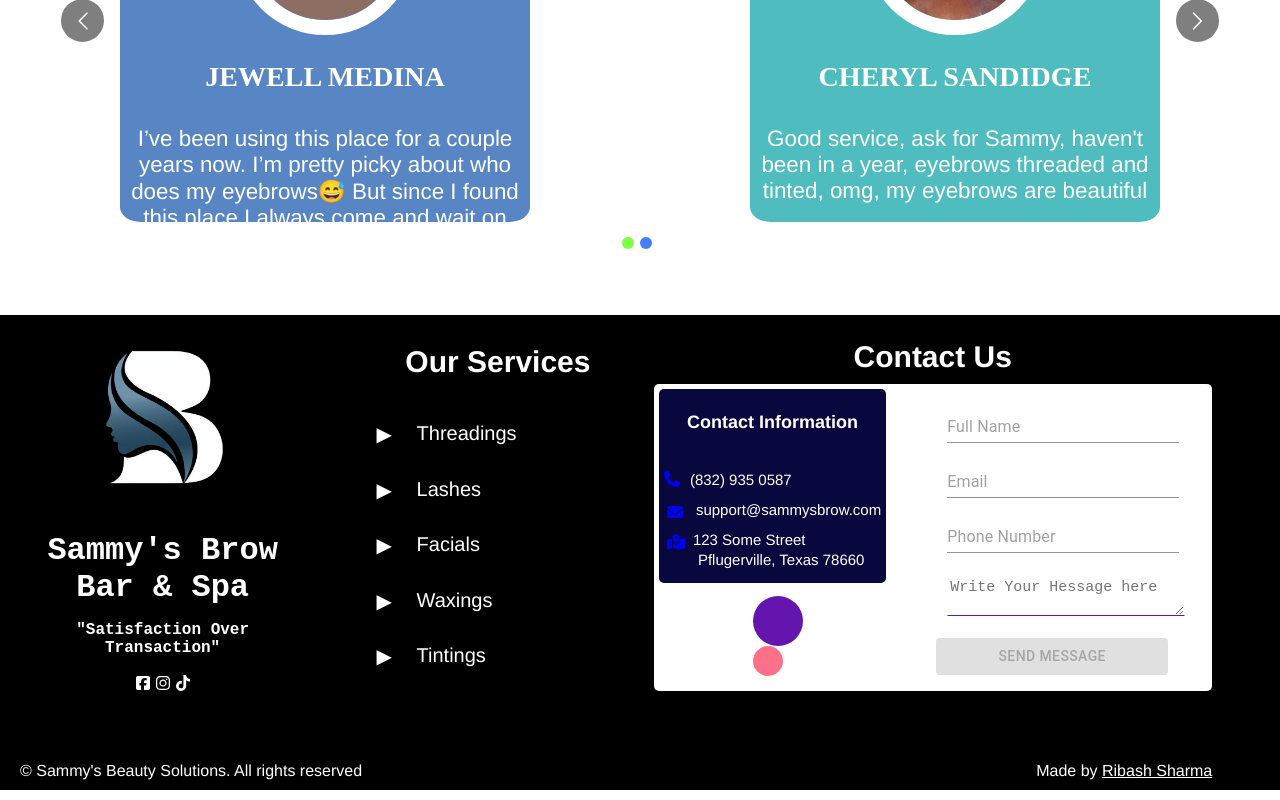
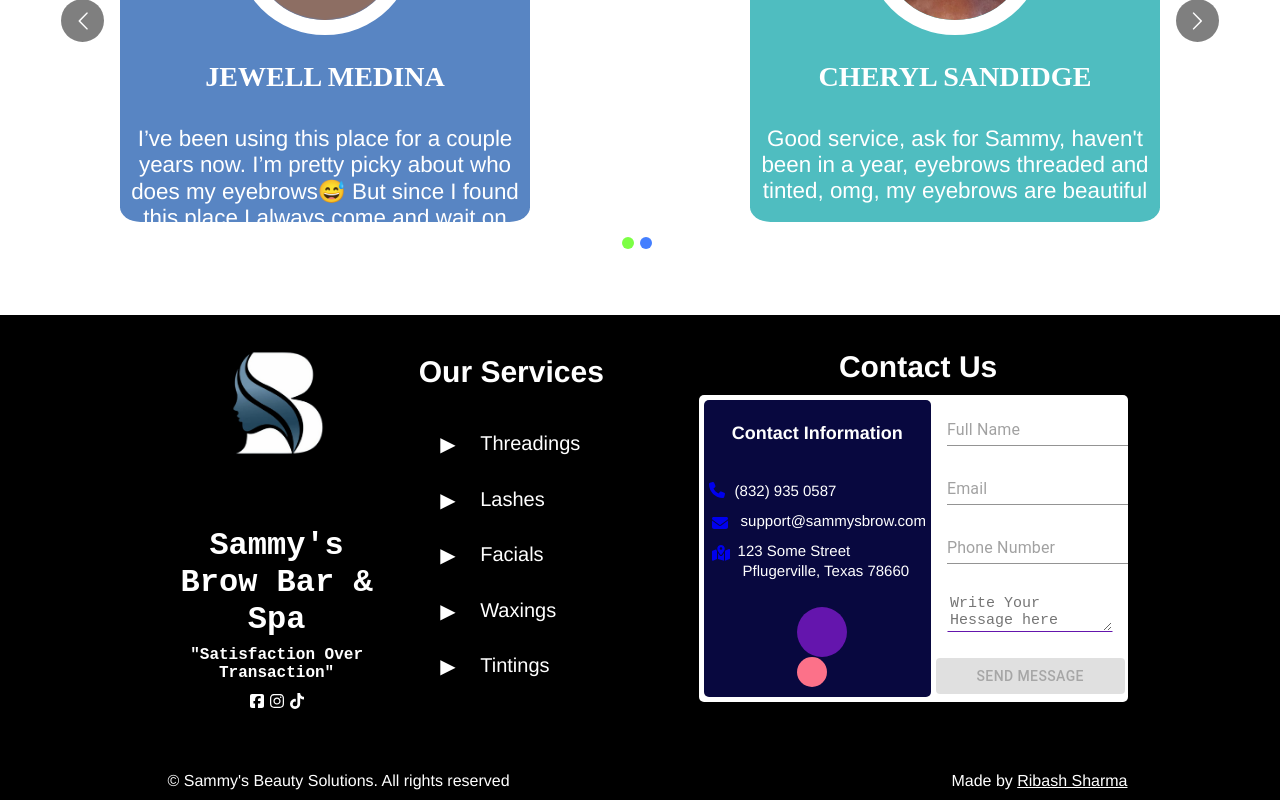
Before and after one commit to rebussharma/sammy-salon, a React (Create React App) app: page / in a window 1280 px wide. Shown: the part 2856-3656 px from the top of the page. Built offline with nearby package versions, Linux system fonts and the light colour scheme.

Commit message:
fixed contact form

```diff
--- a/src/components/footer/contact/Contact.tsx
+++ b/src/components/footer/contact/Contact.tsx
@@ -6,25 +6,29 @@
 // import Form from './Form';
 
 const PageWrapper = styled.div`
-  display: flex;
-  flex-direction: column;
-  align-items: center;
   @media (max-width: 640px) {
     width:100% !important;
   }
 `;
 
 const PageHeadingWrapper = styled.div`
-  display: flex;
-  flex-direction: column;
+  height: 45px;
   margin-top: 10px;
+  width:80%;
+  float:right;
+
+  @media (max-width:640px){
+    width:100%;
+    float:none;
+  }
 `;
 
 const FormContainer = styled.div`
+  float:right;
   width: 80%;
   display: flex;
   position:relative;
-  justify-content: flex-end;
+  justify-content: flex-start;
   background-color: #fff;
   padding: 5px;
   border-radius: 5px;
@@ -41,20 +45,28 @@
     max-width: 500px;
     min-width: 0px;
     grid-gap: 0px;
+    height:80%
   }
   @media (min-width: 1600px) {
-    width:60%
+    width: 85%
   }
-  @media (min-width: 1850px) {
-    width:50%
+
+  @media (min-width: 2100px) {
+    width: 75%
+  }
+  @media (min-width: 2300px) {
+    width: 70%
   }
 `;
 
 const TextOne = styled.b`
   font-size: 30px;
   color: white;
-  text-align: center;
   padding-bottom:10px;
+  left:0;
+  right:0;
+  margin-left:auto;
+  margin-right: auto;
   @media (max-width:600px) {
     color: peachpuff !important;
   }
--- a/src/css/footer/Footer.css
+++ b/src/css/footer/Footer.css
@@ -2,15 +2,21 @@
     height: 450px;
     background-color: black;
     color: white;
-    padding: 15px 5px 10px 20px;
+    padding: 25px 5px 10px 20px;
     display: flex;
     flex-direction: column;
     justify-content: space-between;
+    --footer-wrapper-width: 960px;
 }
 
 .footer-wrapper {
     height: 85%;
-    width: 100%;
+    width: var(--footer-wrapper-width);
+    position: relative;
+    left: 0;
+    right: 0;
+    margin-left: auto;
+    margin-right: auto;
     display: flex;
 }
 .contact-wrapper{
@@ -99,18 +105,24 @@
     display: flex;
     justify-content: space-between;
     color: white;
+    width: var(--footer-wrapper-width);
+    left: 0;
+    right: 0;
+    margin-left: auto;
+    margin-right: auto;
 }
 
-.copyrights .credit {
-    margin-right: 5%;
-}
 
 .copyrights .credit a{
     text-decoration-color: white;
     color: white;
 }
 
-@media screen and (max-width:800px) {
+@media screen and (max-width:768px) {
+    .footer-wrapper {
+        width: 100%;
+        justify-content: space-between;
+    }
     .footer-services .title{
         right: 0;
         font-size: 1.7rem;
@@ -125,32 +137,24 @@
     .footer-logo {
         height: 30%;
     }
-}
 
-@media (min-width: 1300px) {
-    .footer-services .title{
-        text-align: center;
-        right: 10%;
+    .footer-wrapper .contact-wrapper {
+        width: 45%;
+    }
+
+    .copyrights{
+        width: 100% !important;
     }
 }
 
-@media (min-width: 1450px) {
+@media (min-width: 2100px) {
     .footer-services .title{
         text-align: center;
-        right: 20%;
+        right: 10%
     }
-}
-  @media (min-width: 1850px) {
-    .footer-services .title{
-        text-align: center;
-        right: 25%;
-    }
-}
 
-@media (min-width: 2300px) {
-    .footer-services .title{
-        text-align: center;
-        right: 40%;
+    .footer-wrapper{
+        width: 50%;
     }
 }
 
@@ -164,10 +168,10 @@
         padding: 0;
     }
     .footer-wrapper{
-        width: 95%;
+        width: 98%;
         display: block;
         position: relative;
-        padding: 10px 5px;
+        padding: 10px 1px;
         left: 0;
         right: 0;
         margin-left: auto;
@@ -246,7 +250,8 @@
     .contact-wrapper{
         padding-top: 10px;
         text-align: center;
-        width: 100%;
+        width: 100% !important;
+        height: 350px;
     }
 
     .copyrights{
--- a/src/css/footer/contact/Details.css
+++ b/src/css/footer/contact/Details.css
@@ -26,4 +26,8 @@
     .DetailsBarWrapper .ContactsWrapper .address-display .street-address {
         margin-left: 1% !important;
     }
+
+    .design-circles {
+        margin-top: 35px;
+    }
 }
--- a/src/css/footer/contact/inputs.css
+++ b/src/css/footer/contact/inputs.css
@@ -1,6 +1,5 @@
 .inputs{
-    height: 100% !important;
-    width: 50%;
+    height: inherit !important;
 }
 
 .alert-box{
--- a/src/styles/Details.styles.tsx
+++ b/src/styles/Details.styles.tsx
@@ -2,29 +2,21 @@
 
 export const DetailsBarWrapper = styled.div`
   background-color: rgb(8, 8, 63);
-  margin-right: 50px;
+  margin-right: 5px;
   border-radius: 5px;
   position: relative;
   display: flex;
   flex-direction: column;
   align-items: center;
-  height: 50%;
+  height: 55%;
   max-width: 60%;
   padding: 5px;
   padding-bottom: 40px;
-  @media (max-width: 768px) {
-    padding-bottom: 80px;
-    grid-row: 2;
-    margin-right:5px;
-  }
-  @media (max-width: 1150px) {
-    padding-bottom: 80px;
-    grid-row: 2;
-    margin-right:5px;
-  }
-  @media (max-width: 640px) {
-    grid-row: 2;
+  @media (max-width:640px){
+    width:54%;
     font-size: .75rem;
+    padding: 1px;
+    padding-bottom: 40px;
   }
 `;
 
@@ -39,6 +31,10 @@
   color: #fff;
   font-size: 18px;
   font-weight: bold;
+
+  @media (max-width: 640px){
+    margin-block-end: 0;
+  }
 `;
 
 export const TextTwo = styled.p`
--- a/src/styles/Inputs.styles.tsx
+++ b/src/styles/Inputs.styles.tsx
@@ -5,9 +5,11 @@
   position: absolute;
   padding-bottom: 10px;
   display:flex;
-  justify-content: space-evenly;
+  justify-content: space-around;
   flex-direction: column;
   align-items: stretch;
+  padding-right:3px;
+
 `;
 
 export const InputWrapper = styled.div`
@@ -38,7 +40,7 @@
 `;
 
 export const MessageInput = styled.textarea`
-  width: 100%;
+  width: 95%;
   color: #333;
   font-size: 15px;
   border-bottom: 1px solid rgb(100, 21, 173);
@@ -46,9 +48,10 @@
   border-right: 1px solid transparent;
   border-top: 1px solid transparent;
   outline: 0px transparent !important;
-  @media (max-width: 640px) {
-    width:93%;
+  @media (min-width: 1024px) {
+    width:85%;
   }
+
 `;
 
 export const SubMitButton = styled.input`
```
